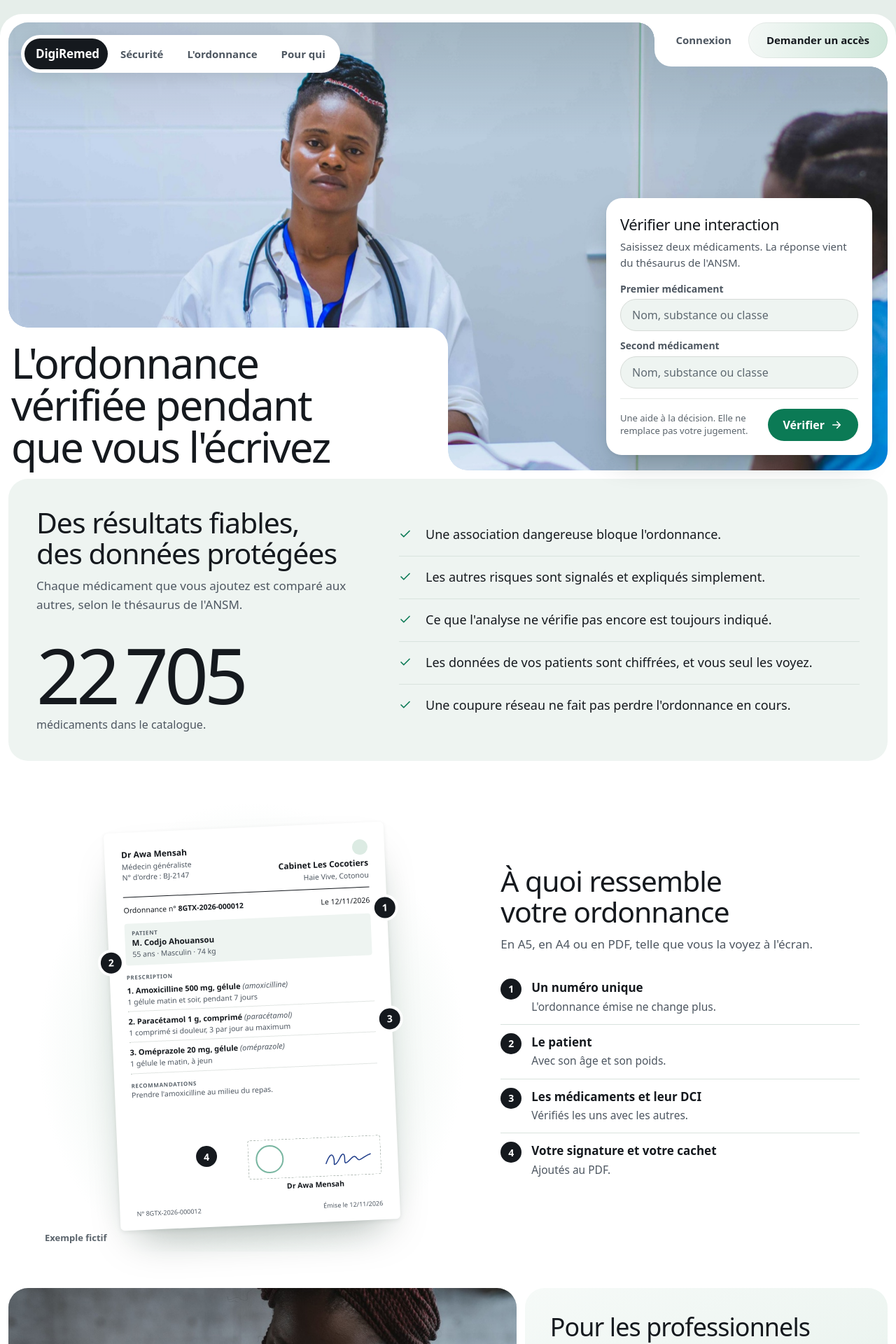
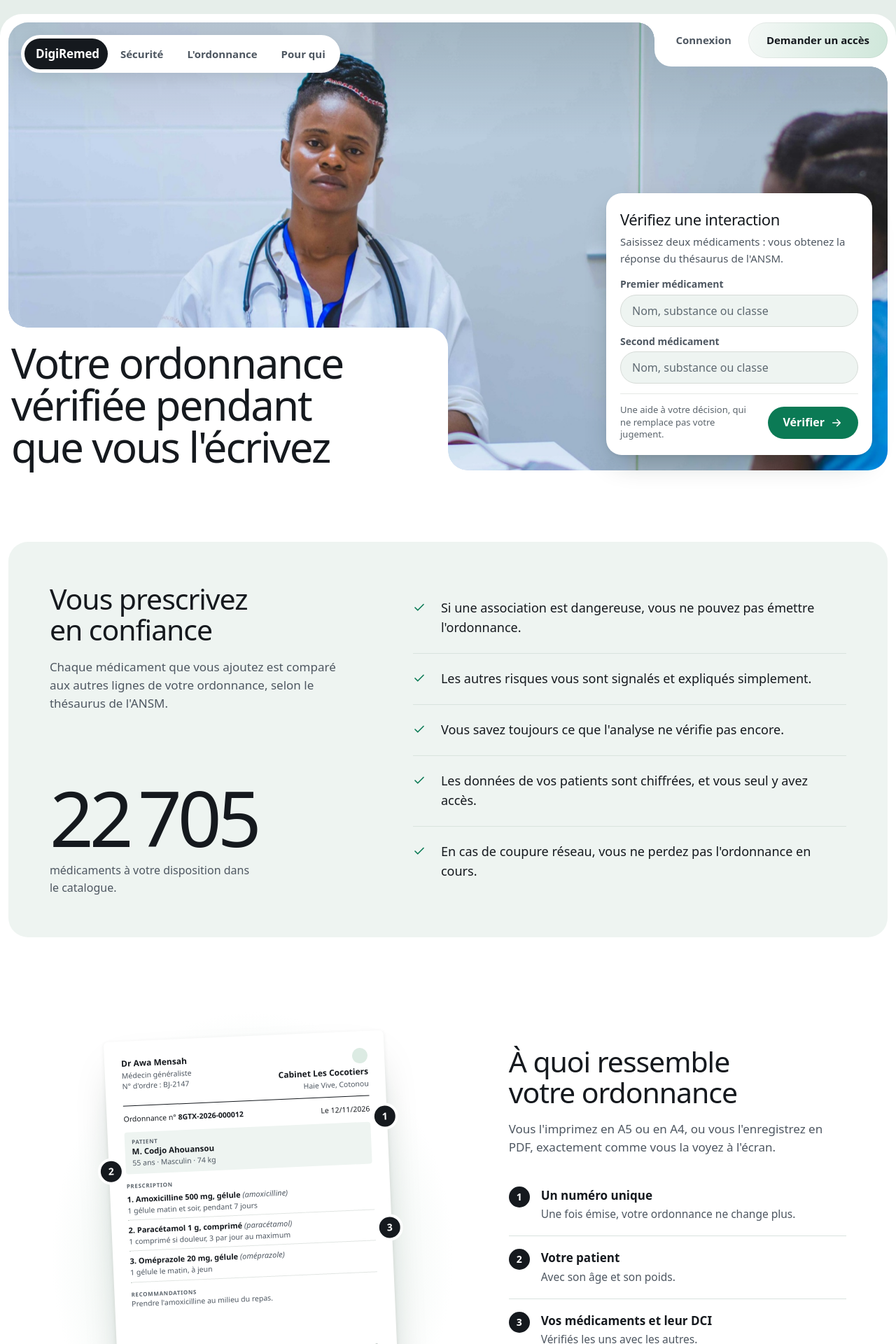
Before and after one commit to AmielDylan/projet-iam, a Flask app: page / in a window 1280 px wide. Shown: the top 1920 px of the page at 70% size. Run offline with Flask 3, Linux system fonts and the light colour scheme; parts of the project's set-up code (start-up, migrations or seed data) failed here and were passed over; some web fonts are replaced.

Commit message:
Speak to the visitor and give the home page room
Copy now addresses the reader (vous, votre): the hero headline, the
interaction card, the safety sentences, the illustrated ordonnance, who
it is for, the closing and the footer, plus the login and access-request
leads. Same facts, no new claims.

Sections are separated by a fluid section gap (56 to 120px) and padded
with a fluid panel padding (32 to 64px); list rows, headings and actions
get more air. The "Pour qui" photo now follows the card height.

Co-Authored-By: Claude Opus 5.5 <noreply@anthropic.com>

```diff
--- a/static/css/home.css
+++ b/static/css/home.css
@@ -3,7 +3,9 @@
  * (photo of a consultation with the interaction check inside it; mint ground, white sheets).
  * Tokens shared with the prescriber workspace live in prescriber.css (:root).
  */
-.home { font-size: 17px; line-height: 1.55; background: var(--ground); }
+.home { font-size: 17px; line-height: 1.55; background: var(--ground);
+  --gap-section: clamp(56px, 8vw, 120px);   /* between sections: the page breathes */
+  --pad-panel: clamp(32px, 4.6vw, 64px);    /* inside panels and cards */ }
 .home h1, .home h2, .home h3 { font-family: var(--display); font-weight: 400; letter-spacing: -0.025em; text-wrap: balance; margin: 0; }
 .home p { margin: 0; text-wrap: pretty; }
 .home a { color: inherit; text-underline-offset: 3px; }
@@ -72,22 +74,22 @@
 .home .link-quiet { color: var(--ink-2); }
 
 /* ---------- Sections ---------- */
-.mint-panel { background: var(--mint); border-radius: var(--r-photo); padding: 40px; margin-top: 12px; }
+.mint-panel { background: var(--mint); border-radius: var(--r-photo); padding: var(--pad-panel); margin-top: var(--gap-section); }
 .block-head h2 { font-size: clamp(30px, 3.2vw, 44px); line-height: 1.08; max-width: 620px; }
-.block-head p { margin-top: 12px; font-size: 17px; color: var(--ink-2); max-width: 560px; }
+.block-head p { margin-top: 18px; font-size: 17px; color: var(--ink-2); max-width: 560px; }
 
 /* Reliable results, protected data */
-.safety { display: grid; grid-template-columns: minmax(0, 5fr) minmax(0, 7fr); gap: 48px; }
+.safety { display: grid; grid-template-columns: minmax(0, 5fr) minmax(0, 7fr); gap: clamp(40px, 6vw, 88px); }
 .safety-side { display: flex; flex-direction: column; justify-content: space-between; gap: 40px; }
 .big-number { font-family: var(--display); font-weight: 300; font-size: clamp(76px, 8.6vw, 132px); line-height: .85; letter-spacing: -0.055em; }
 .checks { list-style: none; margin: 0; padding: 0; align-self: center; }
-.checks li { display: grid; grid-template-columns: 26px minmax(0, 1fr); gap: 12px; padding: 16px 0; border-bottom: 1px solid var(--rule); font-size: 18px; }
+.checks li { display: grid; grid-template-columns: 26px minmax(0, 1fr); gap: 14px; padding: 22px 0; border-bottom: 1px solid var(--rule); font-size: 18px; }
 .checks li:last-child { border-bottom: 0; }
 .checks .ico { color: var(--act); margin-top: 4px; }
-.big-number + p { margin-top: 12px; font-size: 16px; color: var(--ink-2); max-width: 300px; }
+.big-number + p { margin-top: 16px; font-size: 16px; color: var(--ink-2); max-width: 300px; }
 
 /* The illustrated ordonnance */
-.specimen { display: grid; grid-template-columns: minmax(0, 6fr) minmax(0, 5fr); gap: 48px; align-items: center; padding: 56px 40px 40px; }
+.specimen { display: grid; grid-template-columns: minmax(0, 6fr) minmax(0, 5fr); gap: clamp(40px, 6vw, 88px); align-items: center; padding: var(--gap-section) var(--pad-panel) 0; }
 .paper-stage { position: relative; display: grid; place-items: center; padding: 28px 0; background: radial-gradient(ellipse at 50% 55%, var(--mint-2) 0%, rgba(220, 235, 227, 0) 70%); border-radius: var(--r-photo); }
 .paper { position: relative; width: min(100%, 400px); aspect-ratio: 148 / 210; padding: 24px 24px 16px; background: #fff; border-radius: 6px; transform: rotate(-2.5deg);
   box-shadow: 0 30px 60px -24px rgba(14, 33, 26, .35), 0 2px 6px rgba(14, 33, 26, .08); display: flex; flex-direction: column; gap: 11px; font-size: 10.5px; line-height: 1.4; color: var(--ink); }
@@ -116,7 +118,7 @@
 .pin-1 { top: 19%; right: -12px; } .pin-2 { top: 30%; left: -12px; } .pin-3 { top: 47%; right: -12px; } .pin-4 { bottom: 15%; left: 28%; }
 .specimen-note { position: absolute; left: 12px; bottom: 10px; font-size: 13px; font-weight: 600; color: var(--ink-3); }
 .legend { list-style: none; margin: 24px 0 0; padding: 0; counter-reset: pin; }
-.legend li { display: grid; grid-template-columns: 30px minmax(0, 1fr); gap: 14px; padding: 12px 0; border-bottom: 1px solid var(--rule); }
+.legend li { display: grid; grid-template-columns: 30px minmax(0, 1fr); gap: 16px; padding: 18px 0; border-bottom: 1px solid var(--rule); }
 .legend li:last-child { border-bottom: 0; }
 .legend li::before { counter-increment: pin; content: counter(pin); display: grid; place-items: center; width: 30px; height: 30px; border-radius: 50%; background: var(--ink); color: #fff;
   font-family: var(--display); font-weight: 700; font-size: 14px; }
--- a/static/js/redaction/account.js
+++ b/static/js/redaction/account.js
@@ -25,7 +25,7 @@ function AuthShell({ children, wide }) {
       <aside class="auth-side">
         <a class="auth-pill brand" href="/" aria-label="DigiRemed, retour à l'accueil">DigiRemed</a>
         <div class="auth-photo"><img src="/static/img/accueil/medecin-notes.jpg" alt="Un médecin en blouse blanche, stéthoscope autour du cou, prend des notes sur un porte-documents." /></div>
-        <p class="auth-side-title">L'ordonnance vérifiée pendant que vous l'écrivez</p>
+        <p class="auth-side-title">Votre ordonnance vérifiée pendant que vous l'écrivez</p>
       </aside>
       <main class="auth-main"><div class="auth-form">${children}</div></main>
     </div>
@@ -56,7 +56,7 @@ function Login({ initial }) {
   };
   return html`<${AuthShell}>
     <h1>Connexion</h1>
-    <p class="lead">Pour les comptes déjà validés.</p>
+    <p class="lead">Retrouvez vos patients et vos ordonnances.</p>
     <${Flashes} items=${initial.flashes} />
     ${error && html`<p class="form-error" role="alert">${error}</p>`}
     <form class="stack" onSubmit=${submit}>
@@ -111,7 +111,7 @@ function Register() {
   }
   return html`<${AuthShell} wide>
     <h1>Demander un accès</h1>
-    <p class="lead">Un administrateur vérifie chaque demande avant d'ouvrir le compte.</p>
+    <p class="lead">Nous vérifions votre profil avant d'ouvrir votre compte.</p>
     ${error && html`<p class="form-error" role="alert">${error}</p>`}
     <form class="grid" onSubmit=${submit} novalidate>
       <label class=${`field c3 ${bad('last_name')}`}>Nom<input value=${form.last_name || ''} onInput=${set('last_name')} autocomplete="family-name" /></label>
--- a/templates/error.html
+++ b/templates/error.html
@@ -16,7 +16,7 @@
       <aside class="auth-side">
         <a class="auth-pill brand" href="/" aria-label="DigiRemed, retour à l'accueil">DigiRemed</a>
         <div class="auth-photo"><img src="/static/img/accueil/medecin-notes.jpg" alt="Un médecin en blouse blanche, stéthoscope autour du cou, prend des notes sur un porte-documents."></div>
-        <p class="auth-side-title">L'ordonnance vérifiée pendant que vous l'écrivez</p>
+        <p class="auth-side-title">Votre ordonnance vérifiée pendant que vous l'écrivez</p>
       </aside>
       <main class="auth-main"><div class="auth-form">
 
--- a/templates/home.html
+++ b/templates/home.html
@@ -4,8 +4,8 @@
 <head>
   <meta charset="utf-8">
   <meta name="viewport" content="width=device-width, initial-scale=1">
-  <title>DigiRemed · L'ordonnance vérifiée pendant que vous l'écrivez</title>
-  <meta name="description" content="DigiRemed aide les prescripteurs du Bénin et d'Afrique francophone à rédiger des ordonnances vérifiées selon le thésaurus des interactions médicamenteuses de l'ANSM.">
+  <title>DigiRemed · Votre ordonnance vérifiée pendant que vous l'écrivez</title>
+  <meta name="description" content="Vous prescrivez au Bénin ou en Afrique francophone ? DigiRemed vérifie votre ordonnance pendant que vous l'écrivez, selon le thésaurus des interactions médicamenteuses de l'ANSM.">
   <link rel="preconnect" href="https://fonts.googleapis.com">
   <link rel="preconnect" href="https://fonts.gstatic.com" crossorigin>
   <link href="https://fonts.googleapis.com/css2?family=Atkinson+Hyperlegible+Next:wght@400;500;600;700&family=Host+Grotesk:wght@300;400;500;600&display=swap" rel="stylesheet">
@@ -37,19 +37,19 @@
       {% endif %}
     </div>
 
-    <div class="notch-title"><h1>L'ordonnance vérifiée pendant que vous l'écrivez</h1></div>
-    {% if not user %}<p class="mobile-login">Déjà un compte ? <a href="/connexion">Connexion</a></p>{% endif %}
+    <div class="notch-title"><h1>Votre ordonnance vérifiée pendant que vous l'écrivez</h1></div>
+    {% if not user %}<p class="mobile-login">Vous avez déjà un compte ? <a href="/connexion">Connectez-vous</a></p>{% endif %}
 
     <form class="verify-card" id="verifier" action="/interactions" method="get" novalidate>
-      <h2>Vérifier une interaction</h2>
-      <p>Saisissez deux médicaments. La réponse vient du thésaurus de l'ANSM.</p>
+      <h2>Vérifiez une interaction</h2>
+      <p>Saisissez deux médicaments : vous obtenez la réponse du thésaurus de l'ANSM.</p>
       <label class="hfield"><span>Premier médicament</span>
         <input name="med1" autocomplete="off" placeholder="Nom, substance ou classe" role="combobox" aria-autocomplete="list" aria-expanded="false" aria-controls="suggest-med1"></label>
       <label class="hfield"><span>Second médicament</span>
         <input name="med2" autocomplete="off" placeholder="Nom, substance ou classe" role="combobox" aria-autocomplete="list" aria-expanded="false" aria-controls="suggest-med2"></label>
       <p class="checker-error" role="alert" hidden>Indiquez les deux médicaments.</p>
       <div class="checker-foot">
-        <small>Une aide à la décision. Elle ne remplace pas votre jugement.</small>
+        <small>Une aide à votre décision, qui ne remplace pas votre jugement.</small>
         <button class="btn-check" type="submit">Vérifier<svg viewBox="0 0 24 24" aria-hidden="true"><path d="M5 12h14M13 6l6 6-6 6"/></svg></button>
       </div>
     </form>
@@ -59,20 +59,20 @@
     <section class="mint-panel safety" id="securite" aria-labelledby="securite-titre">
       <div class="safety-side">
         <div class="block-head">
-          <h2 id="securite-titre">Des résultats fiables, des données protégées</h2>
-          <p>Chaque médicament que vous ajoutez est comparé aux autres, selon le thésaurus de l'ANSM.</p>
+          <h2 id="securite-titre">Vous prescrivez en confiance</h2>
+          <p>Chaque médicament que vous ajoutez est comparé aux autres lignes de votre ordonnance, selon le thésaurus de l'ANSM.</p>
         </div>
         <div>
           <p class="big-number">22&#8239;705</p>
-          <p>médicaments dans le catalogue.</p>
+          <p>médicaments à votre disposition dans le catalogue.</p>
         </div>
       </div>
       <ul class="checks">
-        <li>{{ check_icon }}<span>Une association dangereuse bloque l'ordonnance.</span></li>
-        <li>{{ check_icon }}<span>Les autres risques sont signalés et expliqués simplement.</span></li>
-        <li>{{ check_icon }}<span>Ce que l'analyse ne vérifie pas encore est toujours indiqué.</span></li>
-        <li>{{ check_icon }}<span>Les données de vos patients sont chiffrées, et vous seul les voyez.</span></li>
-        <li>{{ check_icon }}<span>Une coupure réseau ne fait pas perdre l'ordonnance en cours.</span></li>
+        <li>{{ check_icon }}<span>Si une association est dangereuse, vous ne pouvez pas émettre l'ordonnance.</span></li>
+        <li>{{ check_icon }}<span>Les autres risques vous sont signalés et expliqués simplement.</span></li>
+        <li>{{ check_icon }}<span>Vous savez toujours ce que l'analyse ne vérifie pas encore.</span></li>
+        <li>{{ check_icon }}<span>Les données de vos patients sont chiffrées, et vous seul y avez accès.</span></li>
+        <li>{{ check_icon }}<span>En cas de coupure réseau, vous ne perdez pas l'ordonnance en cours.</span></li>
       </ul>
     </section>
 
@@ -104,13 +104,13 @@
       <div>
         <div class="block-head">
           <h2 id="ordonnance-titre">À quoi ressemble votre ordonnance</h2>
-          <p>En A5, en A4 ou en PDF, telle que vous la voyez à l'écran.</p>
+          <p>Vous l'imprimez en A5 ou en A4, ou vous l'enregistrez en PDF, exactement comme vous la voyez à l'écran.</p>
         </div>
         <ol class="legend">
-          <li><div><b>Un numéro unique</b><span>L'ordonnance émise ne change plus.</span></div></li>
-          <li><div><b>Le patient</b><span>Avec son âge et son poids.</span></div></li>
-          <li><div><b>Les médicaments et leur DCI</b><span>Vérifiés les uns avec les autres.</span></div></li>
-          <li><div><b>Votre signature et votre cachet</b><span>Ajoutés au PDF.</span></div></li>
+          <li><div><b>Un numéro unique</b><span>Une fois émise, votre ordonnance ne change plus.</span></div></li>
+          <li><div><b>Votre patient</b><span>Avec son âge et son poids.</span></div></li>
+          <li><div><b>Vos médicaments et leur DCI</b><span>Vérifiés les uns avec les autres.</span></div></li>
+          <li><div><b>Votre signature et votre cachet</b><span>Ajoutés à votre PDF.</span></div></li>
         </ol>
       </div>
     </section>
@@ -118,14 +118,14 @@
     <section class="who" id="pour-qui" aria-labelledby="qui-titre">
       <div class="who-photo"><img src="{{ url_for('static', filename='img/accueil/equipe-tablette.jpg') }}" alt="Une médecin en blouse blanche, stéthoscope autour du cou, penchée sur son travail." loading="lazy"></div>
       <div class="who-card">
-        <h2 id="qui-titre">Pour les professionnels qui prescrivent</h2>
+        <h2 id="qui-titre">Conçu pour vous qui prescrivez</h2>
         <ul>
           <li>{{ check_icon }}Médecins</li>
           <li>{{ check_icon }}Chirurgiens-dentistes</li>
           <li>{{ check_icon }}Sages-femmes</li>
           <li>{{ check_icon }}Infirmiers</li>
         </ul>
-        <p class="note">Chaque compte est vérifié avant son ouverture.</p>
+        <p class="note">Nous vérifions votre profil avant d'ouvrir votre compte.</p>
       </div>
     </section>
 
@@ -133,7 +133,7 @@
     <section class="closing" aria-labelledby="fin-titre">
       <div>
         <h2 id="fin-titre">Rédigez votre prochaine ordonnance avec DigiRemed</h2>
-        <p>Envoyez votre demande avec une pièce justificative. Après vérification, vous recevez votre mot de passe par email.</p>
+        <p>Envoyez-nous votre demande avec une pièce justificative. Une fois votre profil vérifié, vous recevez votre mot de passe par email.</p>
         <div class="actions">
           {% if user %}<a class="btn-dark" href="{{ '/admin' if user.role == 'admin' else '/ordonnances' }}">Ouvrir mon espace<span class="arrow-round" aria-hidden="true"><svg class="ico" viewBox="0 0 24 24"><path d="M7 17 17 7M9 7h8v8"/></svg></span></a>
           {% else %}<a class="btn-dark" href="/inscription">Demander un accès<span class="arrow-round" aria-hidden="true"><svg class="ico" viewBox="0 0 24 24"><path d="M7 17 17 7M9 7h8v8"/></svg></span></a><a class="link-quiet" href="/connexion">J'ai déjà un compte</a>{% endif %}
@@ -143,7 +143,7 @@
   </main>
 
   <footer class="home-foot">
-    <p><strong>DigiRemed</strong> · Aide à la prescription. Elle ne remplace pas votre jugement.</p>
+    <p><strong>DigiRemed</strong> vous aide à prescrire, sans jamais remplacer votre jugement.</p>
     <nav aria-label="Pied de page"><a href="#verifier">Vérifier une interaction</a><a href="/connexion">Connexion</a><a href="/inscription">Demander un accès</a></nav>
   </footer>
 </div>
--- a/templates/two_factor.html
+++ b/templates/two_factor.html
@@ -14,7 +14,7 @@
       <aside class="auth-side">
         <a class="auth-pill brand" href="/" aria-label="DigiRemed, retour à l'accueil">DigiRemed</a>
         <div class="auth-photo"><img src="/static/img/accueil/medecin-notes.jpg" alt="Un médecin en blouse blanche, stéthoscope autour du cou, prend des notes sur un porte-documents."></div>
-        <p class="auth-side-title">L'ordonnance vérifiée pendant que vous l'écrivez</p>
+        <p class="auth-side-title">Votre ordonnance vérifiée pendant que vous l'écrivez</p>
       </aside>
       <main class="auth-main"><div class="auth-form">
 
```
Also changed, not shown: other parts of static/css/home.css (+16 -15 lines).
